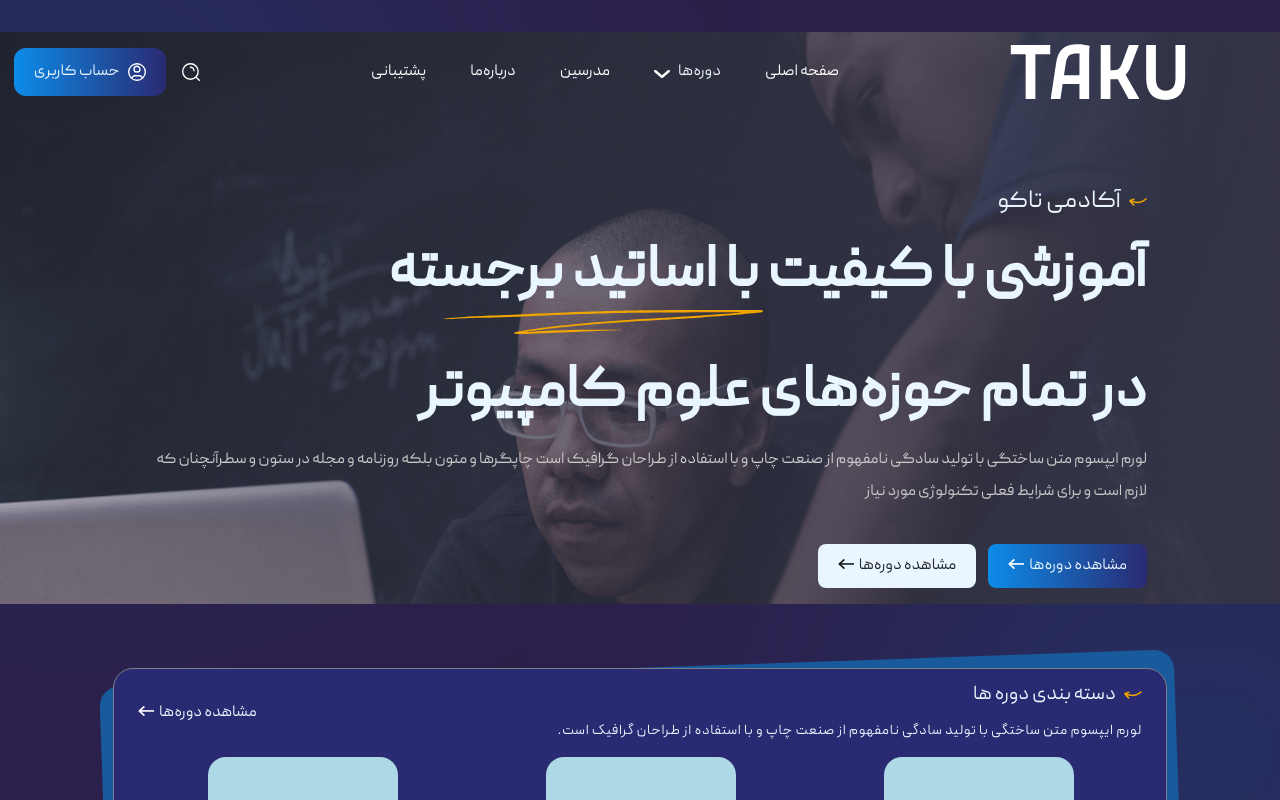
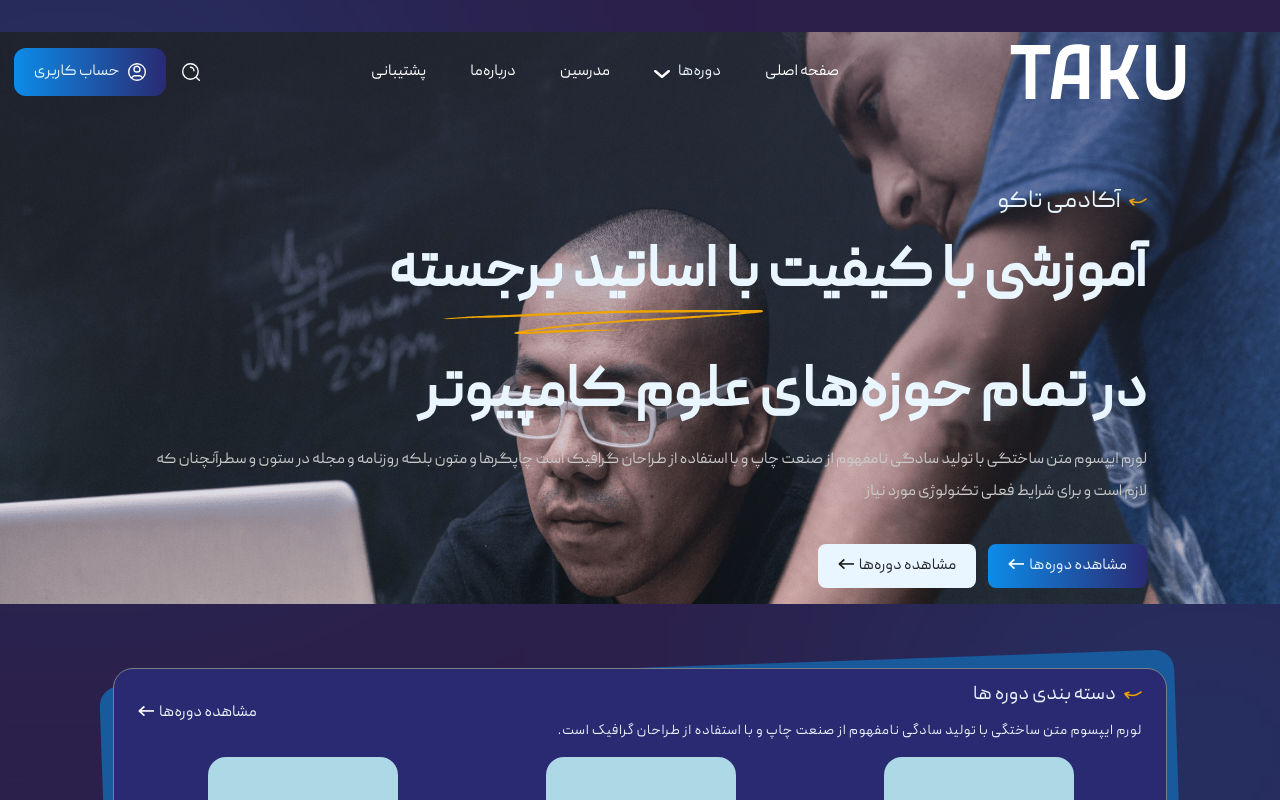
Before and after one commit to AmirhosseinDehghanazar/TakuAcademy-Frontend, a React (Vite) app in the folder TakuAcademy-Frontend/: page / in a window 1280 px wide. Shown: the top 800 px of the page. Built offline with nearby package versions, Linux system fonts and the light colour scheme.

Commit message:
background image for header added

```diff
--- a/TakuAcademy-Frontend/src/App.css
+++ b/TakuAcademy-Frontend/src/App.css
@@ -11,7 +11,7 @@
 }
 
 .bg-asatid {
-  background-image: linear-gradient(90deg, rgb(51, 51, 69, 0.42), #333345),
+  background-image: linear-gradient(rgb(51, 51, 69, 0.42), transparent),
     url("./assets/header/header-background.png");
   background-repeat: no-repeat;
   background-size: cover;
```
